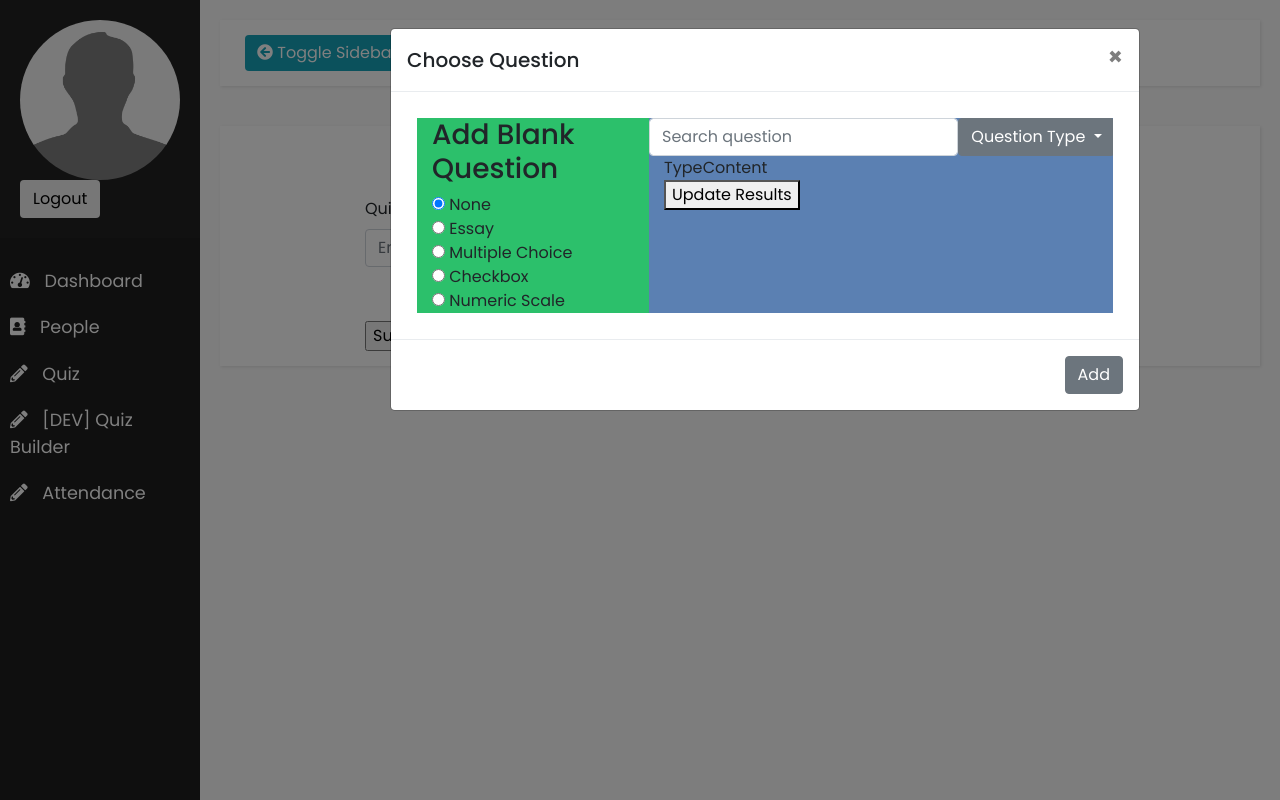
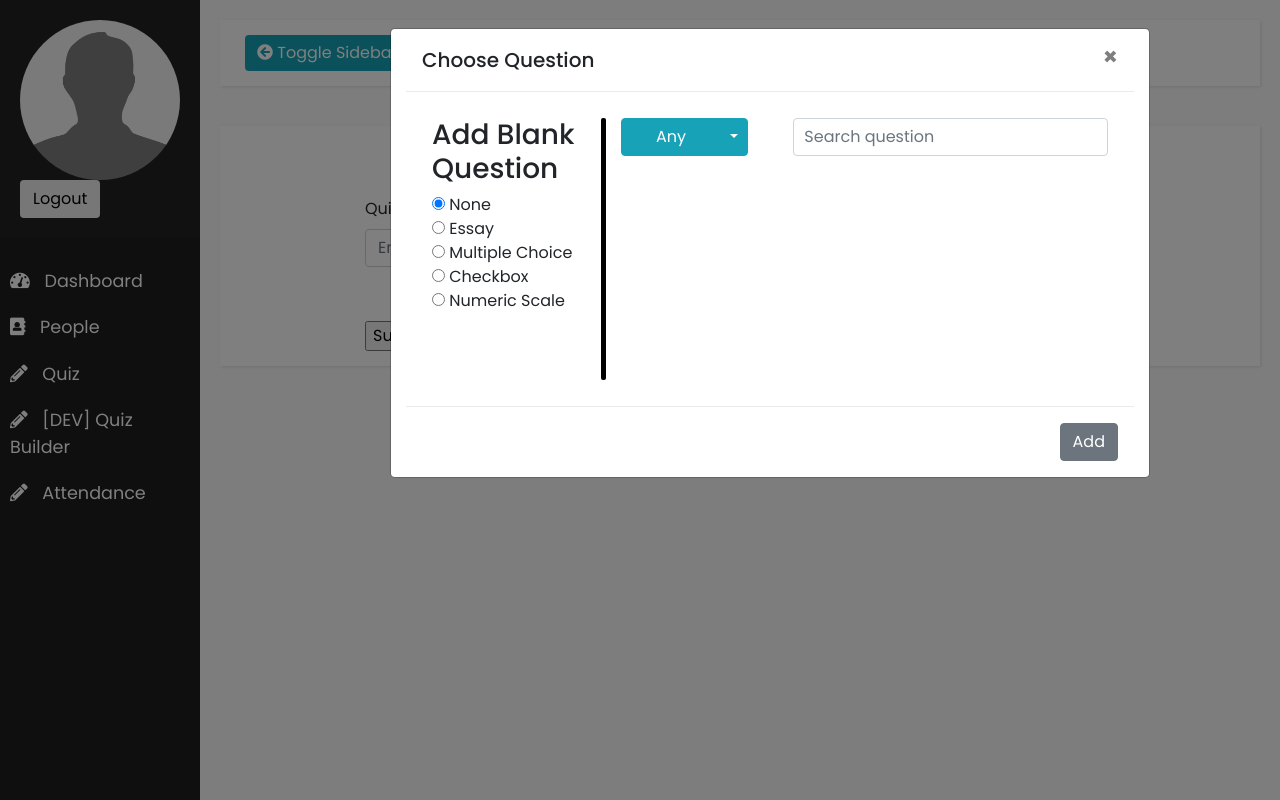
Before and after one commit to wonesy/tacosalpastor, a Django app: page /quizbuilder/ in a window 1280 px wide, after a click on "Add Question". Run offline with Django 3.2, Linux system fonts and the light colour scheme; some libraries are stand-ins or nearby versions.

Commit message:
Question REST API working with options as well

```diff
--- a/alpastor/quiz/models.py
+++ b/alpastor/quiz/models.py
@@ -99,7 +99,7 @@ class Question(models.Model):
     type = models.IntegerField(null=False, verbose_name=_("Question Type"), choices=QUESTION_TYPES, default=ESSAY)
 
     def _str__(self):
-        return "{}".format(self.content)
+        return self.content
 
 
 """
@@ -169,7 +169,7 @@ class CheckboxQuestion(MultipleChoiceQuestion):
 
 class MultipleChoiceOption(models.Model):
 
-    question = models.ForeignKey(MultipleChoiceQuestion, verbose_name=_("Multiple Choice Question"), on_delete=models.CASCADE, null=False, blank=False)
+    question = models.ForeignKey(Question, verbose_name=_("Multiple Choice Question"), on_delete=models.CASCADE, null=False, blank=False)
     content = models.CharField(max_length=1024, blank=False, help_text="Enter the text you want displayed as an MC option")
     is_correct = models.BooleanField(default=False, blank=False, help_text="Is this the correct answer to the question?")
 
--- a/alpastor/quiz/views.py
+++ b/alpastor/quiz/views.py
@@ -5,6 +5,7 @@ from django.views import View
 from quiz.forms import MultipleChoiceForm, MultipleChoiceOptionForm
 from quiz.serializers import QuestionSerializer
 from rest_framework import generics
+from rest_framework.response import Response
 import json
 import enum
 
@@ -88,8 +89,13 @@ class SaveNewQuiz(View):
         opt_is_correct = option_json['is_correct']
 
 class AddExistingQuestionView(generics.ListCreateAPIView):
-    queryset = Question.objects.all()
     serializer_class = QuestionSerializer
+    queryset = MultipleChoiceOption.objects.all()
+
+    def get(self, request):
+        questions = self.get_queryset()
+        serializers = QuestionSerializer(questions, many=True)
+        return Response(serializers.data)
 
     def get_queryset(self):
         content_filter = self.request.query_params.get('content', None)
@@ -98,7 +104,10 @@ class AddExistingQuestionView(generics.ListCreateAPIView):
         if content_filter == None:
             return None
 
-        queryset = Question.objects.filter(content__icontains=content_filter)
+        if type_filter == None:
+            queryset = Question.objects.filter(content__icontains=content_filter)
+        else:
+            queryset = Question.objects.filter(content__icontains=content_filter, type=type_filter)
 
         if type_filter != None:
             queryset.filter(type__exact=type_filter)
--- a/alpastor/static/css/quiz_builder.css
+++ b/alpastor/static/css/quiz_builder.css
@@ -126,29 +126,59 @@
 }
 
 .modal-content {
-    min-width: 750px;
+    min-width: 760px;
+    min-height: 450px;
 }
 
 .blank-questions-wrapper {
-    background: #2CC06B;
     float: left;
+    padding: 0;
+}
+
+#dropdownMenuButton {
+    width: 100px;
 }
 
 .existing-questions-wrapper {
     width: 100%;
+    padding: 0;
     overflow: hidden;
-    background: #5b80b2;
 }
 
-.search-question-wrapper .search {
+.results-wrapper {
+    margin-left: 0;
+}
+
+.search-question-wrapper {
+    margin: 0;
+    width: 100%;
+}
+
+.search {
+    padding: 0;
+    /*margin-left: 5px;*/
+}
+
+.dividing-bar {
+    width: 5px;
+    border-top-right-radius: 2px;
+    border-bottom-right-radius: 2px;
+    border-top-left-radius: 2px;
+    border-bottom-left-radius: 2px;
+    background: black;
+    margin-left: 0;
+    margin-right: 15px;
+}
+
+.text-input {
+    padding-left: 10px;
+}
+
+.dropdown {
+    width: 100%;
     padding: 0;
     margin: 0;
 }
 
-.dropdown {
-    min-width: 155px;
+.q-result {
 }
-
-.existing-questions-results {
-    overflow-y: visible;
-}
--- a/alpastor/static/js/quiz_builder.js
+++ b/alpastor/static/js/quiz_builder.js
@@ -1,36 +1,16 @@
-/*
-* Extend JavaScript String object with printf() like functionality
-* "{0} is dead, but {1} is alive!".format("This", "that");
-*/
-String.prototype.format = function() {
-    var formatted = this;
-    for(arg in arguments) {
-        formatted = formatted.replace("{" + arg + "}", arguments[arg]);
-    }
-    return formatted;
+var questionTypesI2A = {
+    0: "Essay",
+    1: "M.C.",
+    2: "C.B.",
+    3: "N.S."
 };
 
-function getQuestionTypeString(num) {
-    var string = "None";
-    switch (num) {
-        case 0:
-            string = "Essay";
-            break;
-        case 1:
-            string = "MC";
-            break;
-        case 2:
-            string = "Checkbox";
-            break;
-        case 3:
-            string = "Numeric";
-            break;
-        default:
-            string = "ERROR";
-    }
-
-    return string;
-}
+var questionTypesA2I = {
+    "Essay": 0,
+    "M.C.": 1,
+    "Checkbox": 2,
+    "Numeric": 3
+};
 
 function _getNewQuestionMap() {
     return {
@@ -140,33 +120,40 @@ function refreshBlankQuestionRadio() {
 
 
 var resultsRowTemplate =
-    "<div class='col-sm-1'>{0}</div>" +
-    "<div class='col-sm-11'>{1}</div>";
+    "<div class='row'>" +
+    "<div class='col-md-2 col-sm-2 q-result q-type'>{0}</div>" +
+    "<div class='col-md q-result q-content'>{1}</div>" +
+    "</div>";
 
 function getExistingQuestionQueryset() {
+    return function() {
         var baseUrl = window.location.origin + window.location.pathname + "existingquestion";
 
+        var typeElem = document.getElementById('dropdownMenuButton');               // the question type dropdown
         var searchElem = document.getElementById("searchExistingQuestion");         // the search bar
         var resultsCanvas = document.getElementById("existingQuestionsResults");    // where the results will be displayed
+        var typeURL = "";
 
         resultsCanvas.innerHTML = "";
 
-    if (searchElem.value == "") {
+        if (searchElem.value === "") {
             return;
         }
 
+        if (typeElem.innerHTML !== "Any") {
+            var type = questionTypesA2I[typeElem.innerHTML];
+            typeURL = "&type={0}".format(type);
+        }
+
         // construct full web API URI
-    fullAPIURL = baseUrl + "?content=" + searchElem.value;
+        var fullAPIURL = baseUrl + "?content=" + searchElem.value + typeURL;
 
         // execute the web API call and handle data accordingly
-    $.getJSON(fullAPIURL, null, function(data) {
+        $.getJSON(fullAPIURL, null, function (data) {
             for (var i = 0; i < data.length; i++) {
-            resultsCanvas.innerHTML += resultsRowTemplate.format(getQuestionTypeString(data[i]['type']), data[i]['content']);
+                resultsCanvas.innerHTML += resultsRowTemplate.format(questionTypesI2A[data[i]['type']], data[i]['content']);
                 console.log(data[i]);
             }
         });
     }
-
-function addNewQuestion() {
-
 }
--- /dev/null
+++ b/alpastor/static/js/utils.js
@@ -0,0 +1,22 @@
+/*
+* Extend JavaScript String object with printf() like functionality
+* "{0} is dead, but {1} is alive!".format("This", "that");
+*/
+String.prototype.format = function() {
+    var formatted = this;
+    for(arg in arguments) {
+        formatted = formatted.replace("{" + arg + "}", arguments[arg]);
+    }
+    return formatted;
+};
+
+/*
+
+ */
+var delay = (function() {
+    var timer = 0;
+    return function(callback, ms){
+        clearTimeout (timer);
+        timer = setTimeout(callback, ms);
+    };
+})();
--- a/alpastor/templates/base_generic.html
+++ b/alpastor/templates/base_generic.html
@@ -19,6 +19,7 @@
     <link rel="stylesheet" href="{% static 'css/base_generic.css' %}">
     <link rel="stylesheet" href="{% static 'css/people.css' %}">
     <link rel="stylesheet" href="{% static 'vendor/fontawesome/web-fonts-with-css/css/fontawesome-all.min.css' %}">
+    <script src="{% static 'js/utils.js' %}"></script>
     {% block additional_links %}
     {% endblock %}
 </head>
--- a/alpastor/templates/quiz_builder.html
+++ b/alpastor/templates/quiz_builder.html
@@ -40,15 +40,15 @@
     <!-- Modal -->
     <div class="modal fade" id="newQuestionModal" tabindex="-1" role="dialog" aria-labelledby="exampleModalLabel" aria-hidden="true">
         <div class="modal-dialog" role="document">
-            <div class="modal-content">
+            <div class="modal-content container-fluid">
                 <div class="modal-header">
                     <h5 class="modal-title" id="exampleModalLabel">Choose Question</h5>
                     <button type="button" class="close" data-dismiss="modal" aria-label="Close">
                         <span aria-hidden="true">&times;</span>
                     </button>
                 </div>
-                <div class="modal-body row">
-                    <div class="blank-questions-wrapper col-md-4">
+                <div class="modal-body row flex-nowrap">
+                    <div class="blank-questions-wrapper col-md-3 col-sm-3">
                         <h3>Add Blank Question</h3>
                         <form id="blank-question-form">
                             <input type="radio" name="blank-question-opt" value="None" checked> None<br>
@@ -58,35 +58,35 @@
                             <input type="radio" name="blank-question-opt" value="Numeric Scale (i.e 1-10)"> Numeric Scale<br>
                         </form>
                     </div>
-                    <div class="existing-questions-wrapper col-md-8" tabindex="-1">
+                    <div class="dividing-bar"></div>
+                    <div class="existing-questions-wrapper col-md col-12" tabindex="-1">
                         <div class="row search-question-wrapper">
-                            <div class="search col-sm-8">
-                                <input id="searchExistingQuestion" type="text" class="form-control" placeholder="Search question">
-                            </div>
-                            <div class="search col-sm-4">
-                                <div class="dropdown">
-                                    <button class="btn btn-secondary dropdown-toggle" type="button" id="dropdownMenuButton" data-toggle="dropdown" aria-haspopup="true" aria-expanded="false">
-                                        Question Type
+                            <div class="search col-sm-4 col-md-4">
+                                <!-- Example split danger button -->
+                                <div class="btn-group">
+                                    <button type="button" id="dropdownMenuButton" class="btn btn-info">Any</button>
+                                    <button type="button" class="btn btn-info dropdown-toggle dropdown-toggle-split" data-toggle="dropdown" aria-haspopup="true" aria-expanded="false">
+                                        <span class="sr-only">Toggle Dropdown</span>
                                     </button>
-                                    <div class="dropdown-menu" aria-labelledby="dropdownMenuButton">
-                                        <a class="dropdown-item" href="#">Any</a>
-                                        <a class="dropdown-item" href="#">Essay</a>
-                                        <a class="dropdown-item" href="#">Multiple Choice</a>
-                                        <a class="dropdown-item" href="#">Checkbox</a>
-                                        <a class="dropdown-item" href="#">Numeric Scale</a>
+                                    <div class="dropdown-menu">
+                                        <a class="dropdown-item" href="#" onclick="updateDropdownValue('Any');">Any</a>
+                                        <a class="dropdown-item" href="#" onclick="updateDropdownValue('Essay');">Essay</a>
+                                        <a class="dropdown-item" href="#" onclick="updateDropdownValue('M.C.');">Multiple Choice</a>
+                                        <a class="dropdown-item" href="#" onclick="updateDropdownValue('Checkbox');">Checkbox</a>
+                                        <a class="dropdown-item" href="#" onclick="updateDropdownValue('Numeric');">Numeric Scale</a>
                                     </div>
                                 </div>
                             </div>
+                            <div class="search text-input col-md col-sm-12">
+                                <input id="searchExistingQuestion" type="text" class="text-input form-control" placeholder="Search question">
+                            </div>
                         </div>
-                        <div class="row existing-questions-results">
-                            <div class="col-sm-1">Type</div>
-                            <div class="col-sm-11">Content</div>
-                            <div id="existingQuestionsResults" class="row">
+                        <div class="existing-questions-results">
+                            <div id="existingQuestionsResults" class="results-wrapper">
                                 <!-- Add results via javascript function -->
                             </div>
 
                         </div>
-                        <button type="button" onclick="getExistingQuestionQueryset();">Update Results</button>
                     </div>
                 </div>
                 <div class="modal-footer">
@@ -102,6 +102,16 @@
         $(".existing-questions-wrapper").focus(function () {
             refreshBlankQuestionRadio();
         });
+
+        $('#searchExistingQuestion').keyup(function() {
+            delay(getExistingQuestionQueryset(), 1000);
+        });
+
+        function updateDropdownValue(val) {
+            btn = document.getElementById('dropdownMenuButton');
+            btn.innerHTML = val;
+            getExistingQuestionQueryset()();
+        }
 
         function addMultipleChoiceQuestion() {
             var questionCanvas = document.getElementById('question-canvas');
```
Also changed, not shown: alpastor/quiz/serializers.py (+7 -1 lines). Lines whose indentation alone changed are shown as unchanged.
